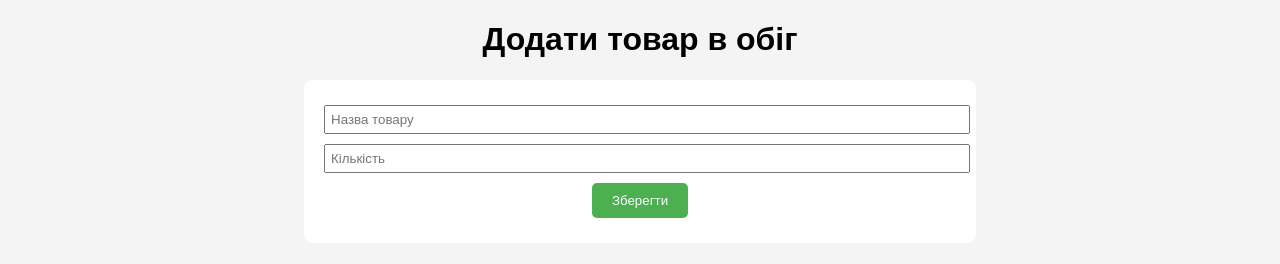
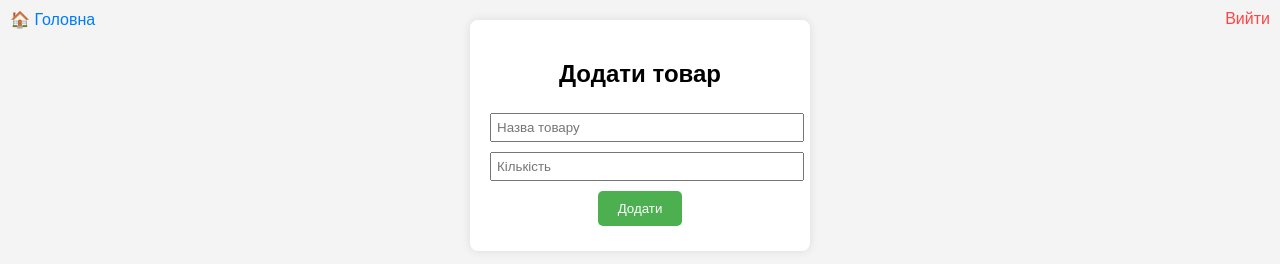
Before and after one commit to BomBom26/remp, a plain HTML site: page templates/add_product.html in a window 1280 px wide. Drawn offline with Linux system fonts and the light colour scheme.

Commit message:
Update add_product.html

```diff
--- a/templates/add_product.html
+++ b/templates/add_product.html
@@ -5,18 +5,26 @@
     <title>Додати товар</title>
     <style>
         body { font-family: Arial, sans-serif; text-align: center; background-color: #f4f4f4; }
-        form { width: 50%; margin: 20px auto; background-color: #fff; padding: 20px; border-radius: 8px; }
+        .form-container { margin: 20px; padding: 20px; background-color: #fff; border-radius: 8px; box-shadow: 0 0 10px rgba(0,0,0,0.1); width: 300px; margin-left: auto; margin-right: auto; }
         input { width: 100%; margin: 5px 0; padding: 5px; }
         button { padding: 10px 20px; margin: 5px; background-color: #4CAF50; color: white; border: none; border-radius: 5px; cursor: pointer; }
         button:hover { background-color: #45a049; }
+        .home-link { position: absolute; top: 10px; left: 10px; font-size: 16px; text-decoration: none; color: #007BFF; }
+        .home-link:hover { text-decoration: underline; }
+        .logout-link { position: absolute; top: 10px; right: 10px; font-size: 16px; text-decoration: none; color: #ff4444; }
+        .logout-link:hover { text-decoration: underline; }
     </style>
 </head>
 <body>
-    <h1>Додати товар в обіг</h1>
-    <form action="/add_product" method="POST">
-        <input type="text" name="name" placeholder="Назва товару" required>
-        <input type="number" name="stock" placeholder="Кількість" required>
-        <button type="submit">Зберегти</button>
-    </form>
+    <a href="/" class="home-link">🏠 Головна</a>
+    <a href="/logout" class="logout-link">Вийти</a>
+    <div class="form-container">
+        <h2>Додати товар</h2>
+        <form method="POST">
+            <input type="text" name="name" placeholder="Назва товару" required>
+            <input type="number" name="stock" placeholder="Кількість" required>
+            <button type="submit">Додати</button>
+        </form>
+    </div>
 </body>
 </html>
```
